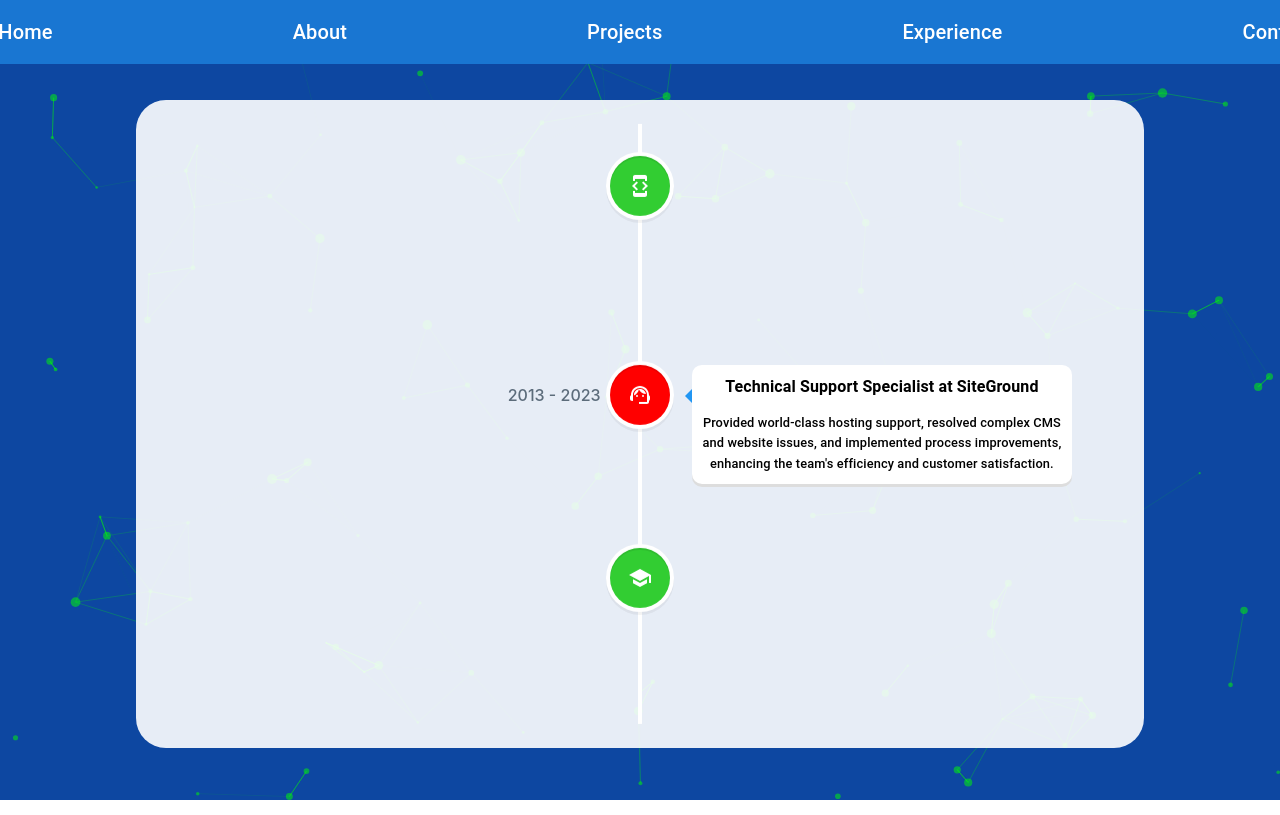
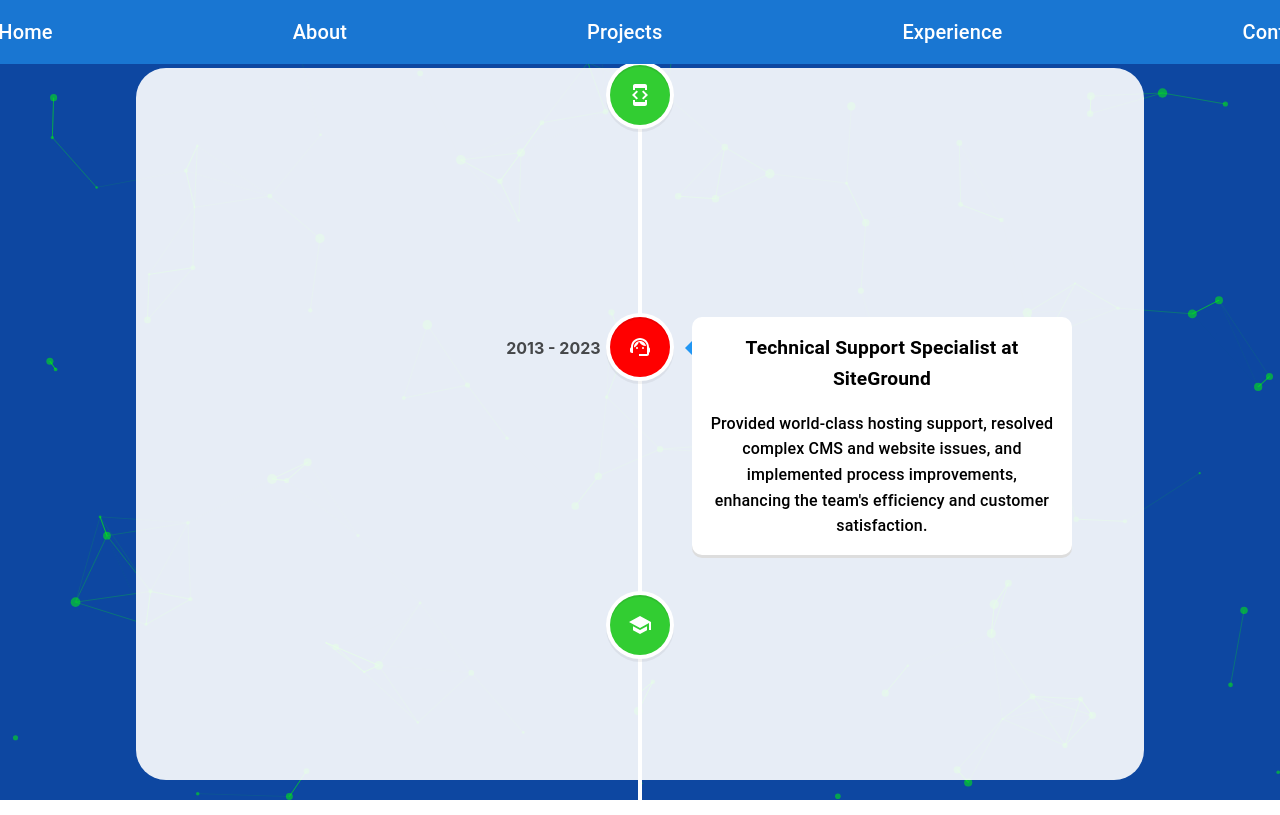
Before and after one commit to todor-savov/personal-portfolio, a React (Vite) app in the folder personal-portfolio/: page /experience in a window 1280 px wide. Built offline with nearby package versions, Linux system fonts and the light colour scheme.

Commit message:
Restructure the CSS code in Experience.css to follow the mobile first approach in terms of responsiveness

```diff
--- a/personal-portfolio/src/components/Experience/Experience.css
+++ b/personal-portfolio/src/components/Experience/Experience.css
@@ -1,66 +1,43 @@
 .experience-container {
     position: absolute;
     transform: translate(-50%, -50%);
-    z-index: 1;
+    background-color: rgba(255, 255, 255, 0.9);
     border-radius: 30px;
-    background-color: rgba(255, 255, 255, 0.9);
     display: flex;
     flex-direction: column;
     justify-content: center;
-    padding: 1.5rem;
+    padding: 0.5rem;
     max-height: 83vh;
     min-width: 75vw;
 }
 
-.experience-date {
-    text-align: left;
-}
-
 #experience-title {
-    font-size: 1rem;
+    font-size: 0.6rem;
     font-weight: bold;
     color: black;
 }
 
 #experience-description {
-    font-size: 0.8rem;
+    font-size: 0.5rem;
     color: black;
 }
 
 div.vertical-timeline-element-content.bounce-in {
     display: flex;
     flex-direction: column;
-    padding: 0.6rem;
+    padding: 0.7rem;
+    margin-bottom: -1rem;
 }
 
-@media (max-width: 480px) {
-    .experience-container {
-        padding-top: 0.5rem;
-        padding-bottom: 0.5rem;
-    }
-
-    #experience-title {
-        font-size: 0.5rem;
-    }
-
-    #experience-description {
-        font-size: 0.4rem;
-    }
-
-    span.experience-date.vertical-timeline-element-date {
-        text-align: center;
-        font-size: 0.65rem;
-        color: red;
-        padding-top: 0.5rem;
-        padding-bottom: 0;
-    }
+span.experience-date.vertical-timeline-element-date {
+    font-size: 0.6rem;
+    font-weight: bold;
+    color: red;
 }
 
-/* Medium devices - start */
 @media (min-width: 481px) and (max-width: 768px) {
-    .experience-date {
-        text-align: center;
-        color: red;
+    .experience-container {
+        padding: 0.8rem;
     }
 
     #experience-title {
@@ -69,6 +46,15 @@
 
     #experience-description {
         font-size: 0.6rem;
+    }
+
+    span.experience-date.vertical-timeline-element-date {
+        font-size: 0.8rem;
+    }
+
+    div.vertical-timeline-element-content.bounce-in {
+        padding: 1rem;
+        margin-bottom: 1rem;
     }
 }
 
@@ -98,45 +84,53 @@
         margin-bottom: -1rem;
     }
 }
-/* Medium devices - end */
 
-/* Large devices - start */
 @media (min-width: 769px) and (max-width: 1024px) {
-    .experience-date {
-        text-align: center;
-        color: red;
+    .experience-container {
+        padding: 1.2rem;
     }
 
     #experience-title {
+        font-size: 1.4rem;
+    }
+
+    #experience-description {
+        font-size: 1.2rem;
+    }
+
+    span.experience-date.vertical-timeline-element-date {
+        font-size: 1.2rem;
+    }
+
+    div.vertical-timeline-element-content.bounce-in {
+        padding: 1.2rem;
+        margin-bottom: 1rem;
+    }
+}
+
+@media (min-width: 1025px) {
+    .experience-container {
+        padding: 1.5rem;
+    }
+
+    #experience-title {
+        font-size: 1.2rem;
+    }
+
+    #experience-description {
         font-size: 1rem;
     }
 
-    #experience-description {
-        font-size: 0.8rem;
+    div.vertical-timeline-element-content.bounce-in {
+        padding: 1rem;
+        margin-bottom: -1.5rem;
     }
-}
 
-/* Nest Hub device 1024x600 */
-@media (width: 1024px) and (height: 600px) {
-    .experience-container {
-        padding: 0.5rem;
+    span.experience-date.vertical-timeline-element-date {
+        color: black;
     }
 
     .experience-date {
-        text-align: center;
-        color: red;
-    }
-
-    span.experience-date.vertical-timeline-element-date {
-        font-size: 0.8rem;
-    }
-
-    #experience-title {
-        font-size: 0.8rem;
-    }
-
-    #experience-description {
-        font-size: 0.6rem;
+        text-align: left;
     }
 }
-/* Large devices - end */
```
